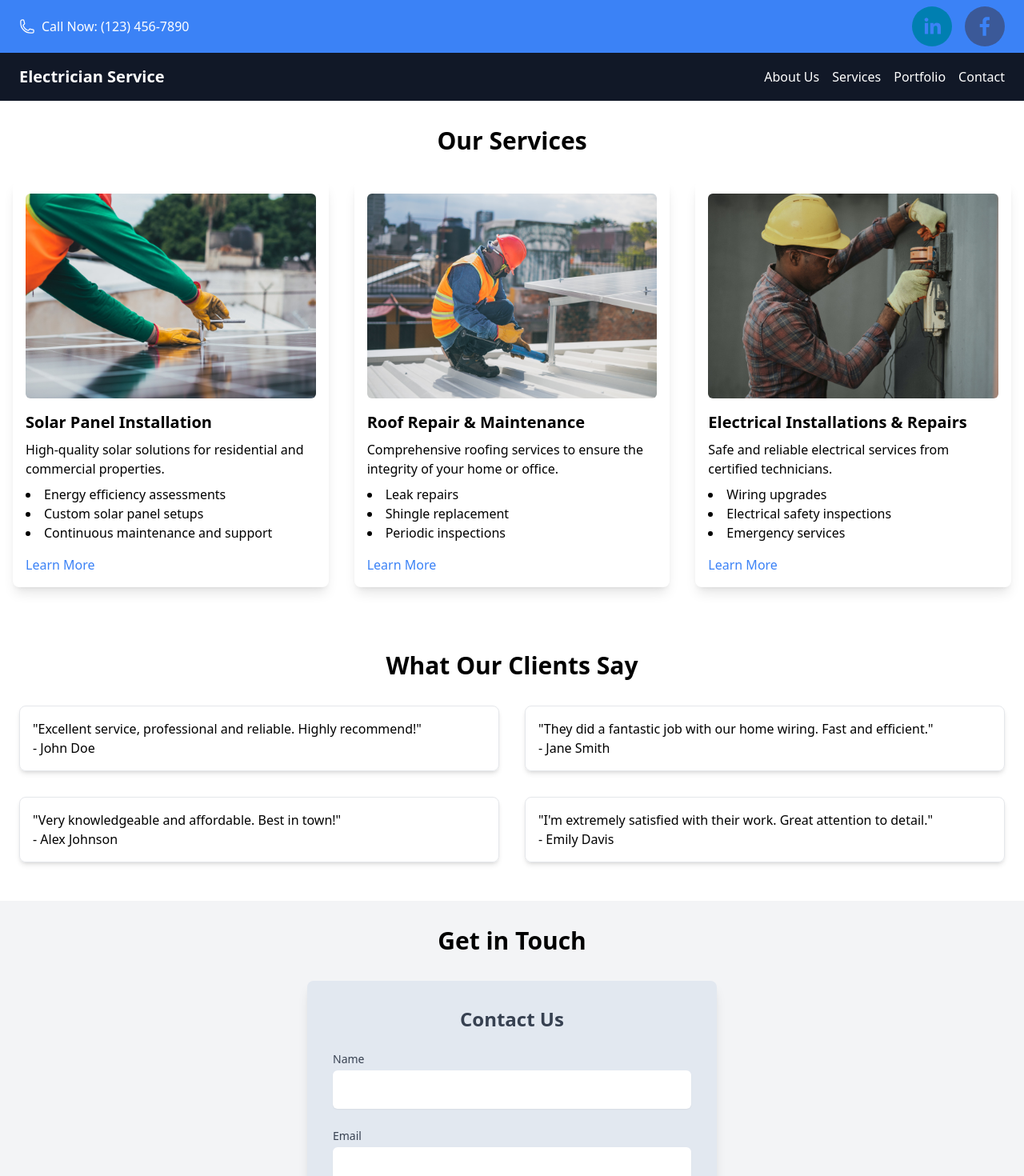
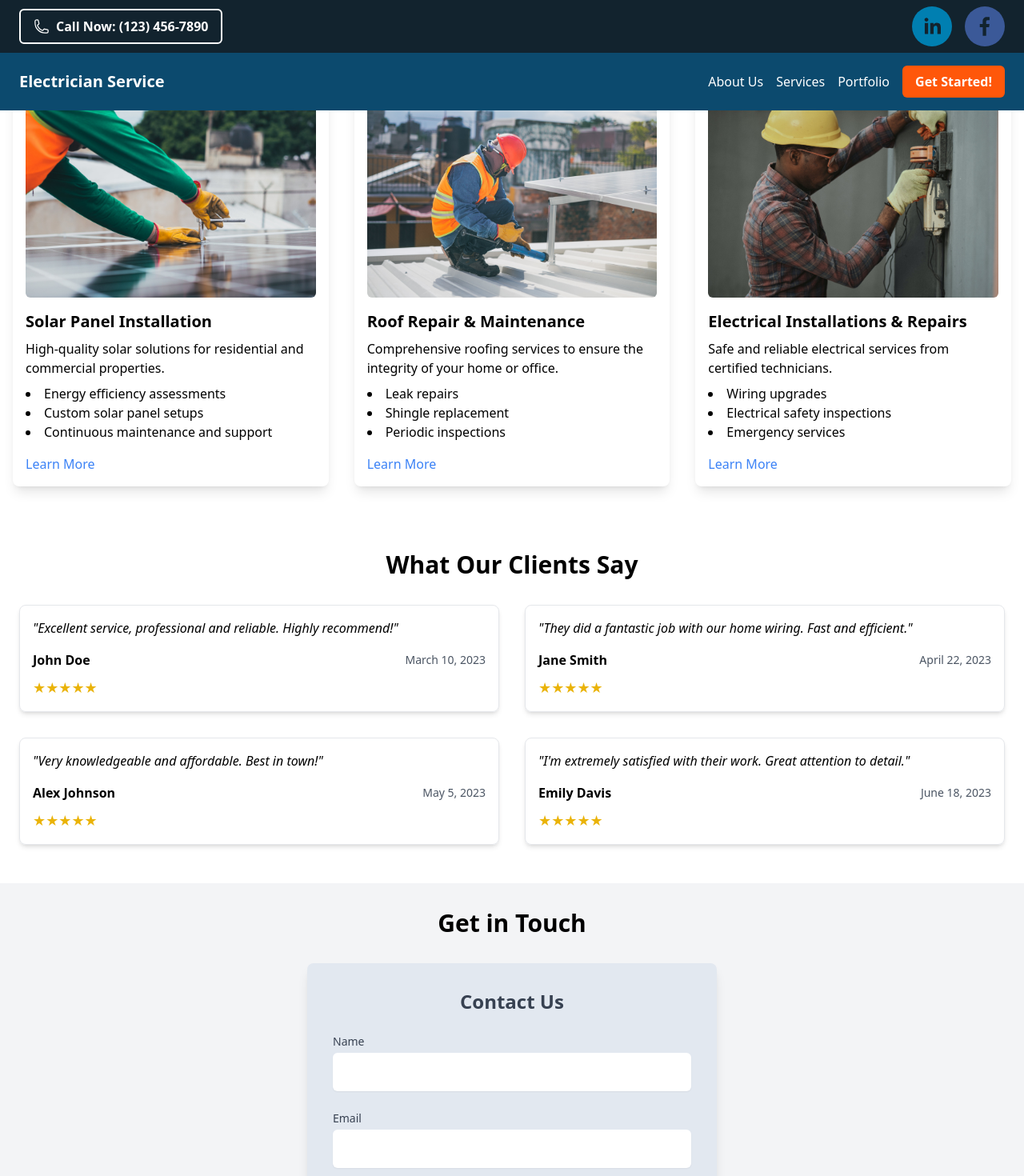
Before and after one commit to AlexKulibaba/portfolio-website, a Next.js app in the folder electrics-page/: page /services in a window 1280 px wide. Shown: the top 1470 px of the page at 80% size. Built offline with nearby package versions, Linux system fonts and the light colour scheme.

Commit message:
small changes, added some color and so on

```diff
--- a/electrics-page/src/app/page.tsx
+++ b/electrics-page/src/app/page.tsx
@@ -11,7 +11,7 @@ export default function Home() {
   return (
     <>
       <Header />
-      <main className="bg-white text-gray-700">
+      <main className="pt-[125px] bg-white text-gray-700">
         {/* Hero section with a large image, overlay text and contact form */}
         <section className="relative md:flex md:items-center h-96 md:h-96 lg:h-[600px]">
           <Image
@@ -21,10 +21,17 @@ export default function Home() {
             height={landingImage.height}
             className="absolute inset-0 w-full h-full object-cover"
           />
-          <div className="w-full z-10 absolute inset-0 bg-black bg-opacity-50 p-4 text-white text-center md:text-left md:relative flex-1">
-            <h1 className="text-2xl sm:text-3xl md:text-4xl lg:text-6xl font-bold mb-4">
+          <div className="lg:w-[600px] w-full h-full z-10 absolute inset-0 bg-black bg-opacity-50 p-4 text-white items-center justify-center text-center md:text-left md:relative flex flex-col pt-10">
+            <h1 className="text-3xl sm:text-4xl md:text-5xl lg:text-6xl font-bold mb-4 text-center">
               Your Best Local Electrician
             </h1>
+            <h2 className="w-96 text-2xl sm:text-3xl md:text-4xl lg:text-3xl font-normal mb-4">
+              Your Go-to Electricians for any Electrical, Air Conditioning or
+              Solar Services.
+            </h2>
+            <button className="p-4 mt-10 rounded-md bg-vibrant-dark font-bold">
+              Get a free Quote!
+            </button>
           </div>
           <div className="z-10 hidden lg:flex md:absolute lg:right-10 items-center justify-center md:w-[400px]">
             <ContactForm />
--- a/electrics-page/src/components/Header.tsx
+++ b/electrics-page/src/components/Header.tsx
@@ -16,13 +16,14 @@ export default function Header() {
 
   return (
     <>
+      <header className="fixed top-0 z-50 bg-blue text-white w-full">
         {/* Top bar */}
-      <div className="bg-blue-500 text-white py-2">
+        <div className="bg-blue-dark text-white py-2">
           <div className="container mx-auto flex justify-between items-center px-6">
             {/* Call now button */}
-          <div className="flex items-center space-x-2">
-            <PhoneIcon className="h-5 w-5" />
-            <span>Call Now: (123) 456-7890</span>
+            <div className="inline-flex items-center px-4 py-2 border-2 border-white rounded-md hover:bg-white hover:text-blue-dark transition-colors">
+              <PhoneIcon className="h-5 w-5  font-bold" />
+              <span className="ml-2 font-bold">Call Now: (123) 456-7890</span>
             </div>
 
             {/* Social media icons */}
@@ -35,7 +36,7 @@ export default function Header() {
         </div>
 
         {/* Main header */}
-      <header className="bg-gray-900 text-white py-4">
+        <header className="bg-blue text-white py-4">
           <div className="container mx-auto flex items-center justify-between px-6">
             {/* Hamburger Menu Icon for Mobile */}
             <div className="md:hidden">
@@ -50,7 +51,7 @@ export default function Header() {
             </Link>
 
             {/* Navigation Links */}
-          <nav className="hidden md:flex space-x-4">
+            <nav className="hidden md:flex justify-center items-center space-x-4">
               <Link
                 href="/about"
                 className="hover:text-blue-300 transition duration-300"
@@ -71,9 +72,9 @@ export default function Header() {
               </Link>
               <Link
                 href="/contact"
-              className="hover:text-blue-300 transition duration-300"
+                className="p-4 py-2 rounded-md font-bold text-white transition duration-300 bg-vibrant-dark"
               >
-              Contact
+                Get Started!
               </Link>
             </nav>
 
@@ -102,6 +103,7 @@ export default function Header() {
             <Link href="/contact">Contact</Link>
           </nav>
         </div>
+      </header>
     </>
   );
 }
--- /dev/null
+++ b/electrics-page/src/components/TestimonialBox.tsx
@@ -0,0 +1,25 @@
+import React from "react";
+
+// Define the types for the props
+type TestimonialProps = {
+  text: string;
+  author: string;
+  date: string;
+};
+
+const TestimonialBox: React.FC<TestimonialProps> = ({ text, author, date }) => {
+  return (
+    <div className="border p-4 rounded-lg shadow-md">
+      <p className="italic">"{text}"</p>
+      <div className="flex justify-between items-center mt-4">
+        <span className="font-bold">{author}</span>
+        <span className="text-sm text-gray-600">{date}</span>
+      </div>
+      <div className="text-yellow-500 text-lg mt-2">
+        ★★★★★ {/* Display 5 star icons */}
+      </div>
+    </div>
+  );
+};
+
+export default TestimonialBox;
--- a/electrics-page/src/components/Testimonials.tsx
+++ b/electrics-page/src/components/Testimonials.tsx
@@ -1,38 +1,33 @@
 import React from "react";
+import TestimonialBox from "./TestimonialBox"; // Import the new TestimonialBox component
 
-const Testimonials = () => {
+const Testimonials: React.FC = () => {
   return (
     <section className="container mx-auto px-6 py-12">
       <h2 className="text-3xl font-bold text-center mb-8">
         What Our Clients Say
       </h2>
       <div className="grid grid-cols-1 md:grid-cols-2 gap-8">
-        {/* Replace with actual testimonial content */}
-        <div className="border p-4 rounded-lg shadow-md">
-          <p>
-            &quot;Excellent service, professional and reliable. Highly
-            recommend!&quot;
-          </p>
-          <span>- John Doe</span>
-        </div>
-        <div className="border p-4 rounded-lg shadow-md">
-          <p>
-            &quot;They did a fantastic job with our home wiring. Fast and
-            efficient.&quot;
-          </p>
-          <span>- Jane Smith</span>
-        </div>
-        <div className="border p-4 rounded-lg shadow-md">
-          <p>&quot;Very knowledgeable and affordable. Best in town!&quot;</p>
-          <span>- Alex Johnson</span>
-        </div>
-        <div className="border p-4 rounded-lg shadow-md">
-          <p>
-            &quot;I&apos;m extremely satisfied with their work. Great attention
-            to detail.&quot;
-          </p>
-          <span>- Emily Davis</span>
-        </div>
+        <TestimonialBox
+          text="Excellent service, professional and reliable. Highly recommend!"
+          author="John Doe"
+          date="March 10, 2023"
+        />
+        <TestimonialBox
+          text="They did a fantastic job with our home wiring. Fast and efficient."
+          author="Jane Smith"
+          date="April 22, 2023"
+        />
+        <TestimonialBox
+          text="Very knowledgeable and affordable. Best in town!"
+          author="Alex Johnson"
+          date="May 5, 2023"
+        />
+        <TestimonialBox
+          text="I'm extremely satisfied with their work. Great attention to detail."
+          author="Emily Davis"
+          date="June 18, 2023"
+        />
       </div>
     </section>
   );
--- a/electrics-page/tailwind.config.ts
+++ b/electrics-page/tailwind.config.ts
@@ -13,6 +13,22 @@ const config: Config = {
         "gradient-conic":
           "conic-gradient(from 180deg at 50% 50%, var(--tw-gradient-stops))",
       },
+      colors: {
+        // Defining the blue and white color palette
+        blue: {
+          light: '#DCEEFB',  // Lighter shade for background or accents
+          DEFAULT: '#0C4A6E', // Default blue, good for headers or emphasis
+          dark: '#12232E'     // Darker shade for footers or dense text
+        },
+        white: '#FFFFFF',      // Pure white for text or backgrounds
+
+        // Vibrant color for CTA buttons
+        vibrant: {
+          light: '#FFD166',    // Lighter shade, if needed
+          DEFAULT: '#EF476F',  // Eye-catching pinkish-red
+          dark: '#FF570A'      // Darker shade, more intense
+        }
+      }
     },
   },
   plugins: [],
```
Also changed, not shown: 2 other files (tests, documents, lock files or other folders). Lines whose indentation alone changed are shown as unchanged.
